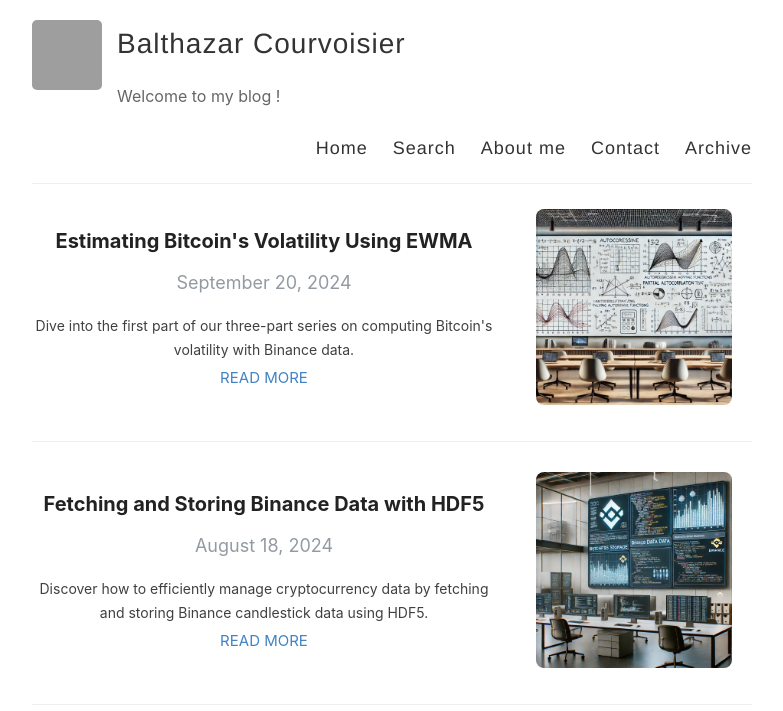
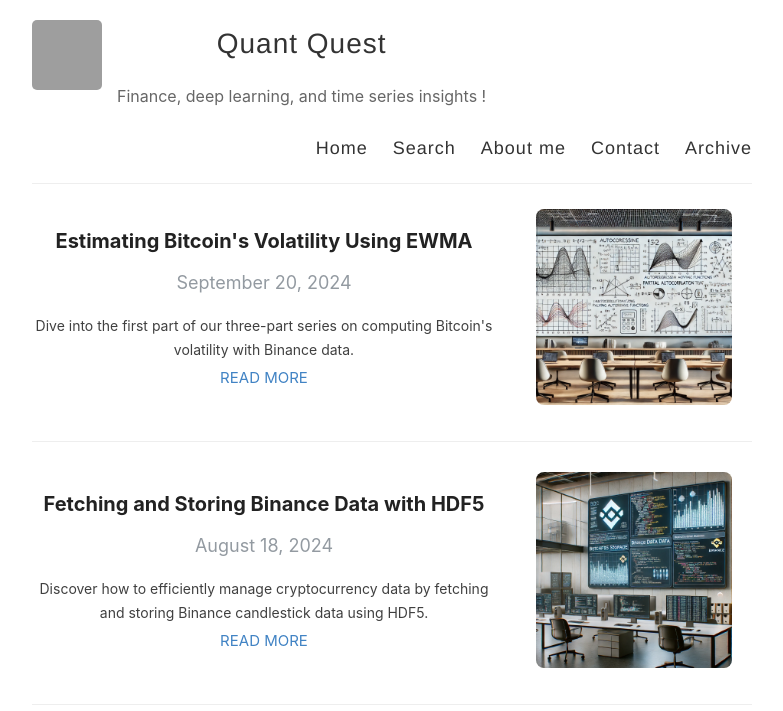
Before and after one commit to Zaltarba/blog, a Jekyll site: the page built from index.html, in a window 1280 px wide and 900 px high, cut to the strip 0-711 px from the top of the window. Shown: the whole strip, without its empty margins (248-1031 px from the left). Built offline with Jekyll 4.4.1, drawn with Linux system fonts in a browser that asks for light colours; the list of posts is cut into pages by our own code.

Commit message:
Update _config.yml

```diff
--- a/_config.yml
+++ b/_config.yml
@@ -3,13 +3,13 @@
 #
 
 # Name of your site (displayed in the header)
-name: Balthazar Courvoisier
+name: Quant Quest
 
 # Name of the author
 author: Courvoisier Balthazar
 
 # Short bio or description (displayed in the header)
-description: Welcome to my blog !
+description: Finance, deep learning, and time series insights !
 
 # URL of your avatar or profile pic (you could use your GitHub profile pic)
 avatar: /images/DALL·E 2023-07-08 23.58.10 - a cyberpunk illustration of dog playing poker, digital art.png
```
